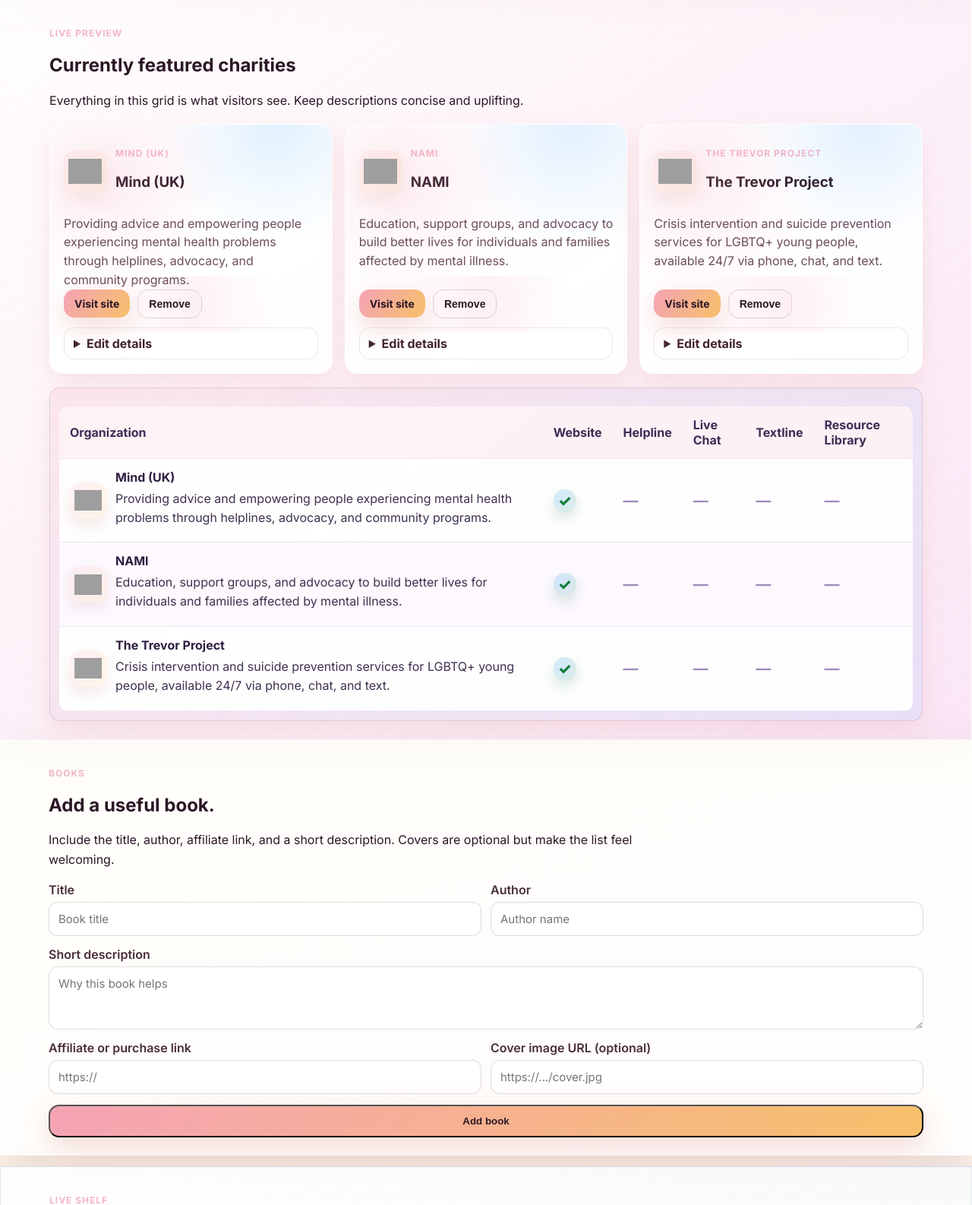
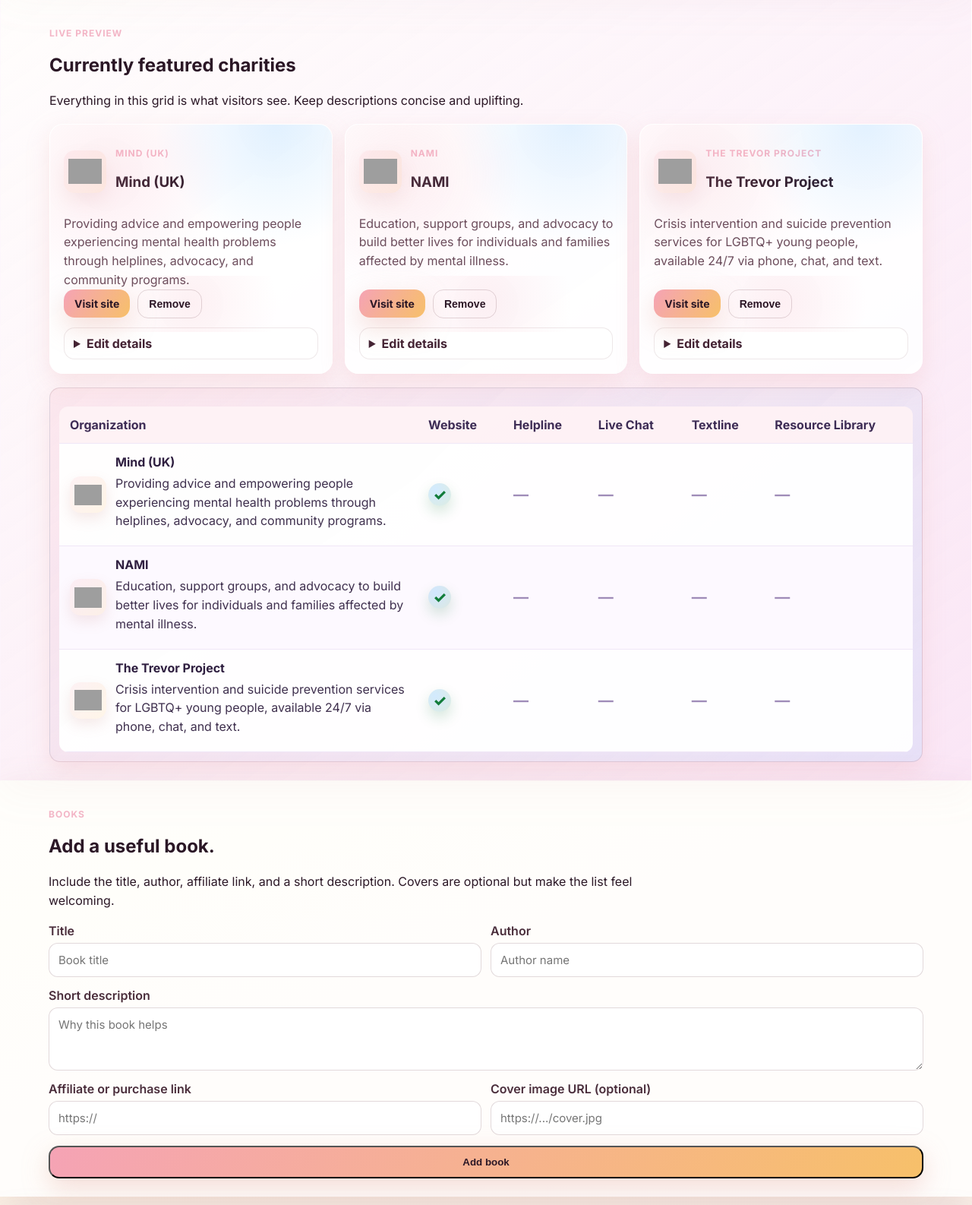
Before and after one commit to andyfast20-sketch/mentalhealthresources, a Flask app: page /admin in a window 1280 px wide. Shown: the part 1433-3019 px from the top of the page at 76% size. Run offline with Flask 3, Linux system fonts and the light colour scheme; grey boxes are pictures that could not be loaded.

Commit message:
Adjust charity table column width

```diff
--- a/static/styles.css
+++ b/static/styles.css
@@ -1667,6 +1667,11 @@ body {
   padding: 14px;
   text-align: left;
   border-bottom: 1px solid #f0e7f7;
+}
+
+.charity-table th:first-child,
+.charity-table td:first-child {
+  width: 42%;
 }
 
 .charity-table th {
```
